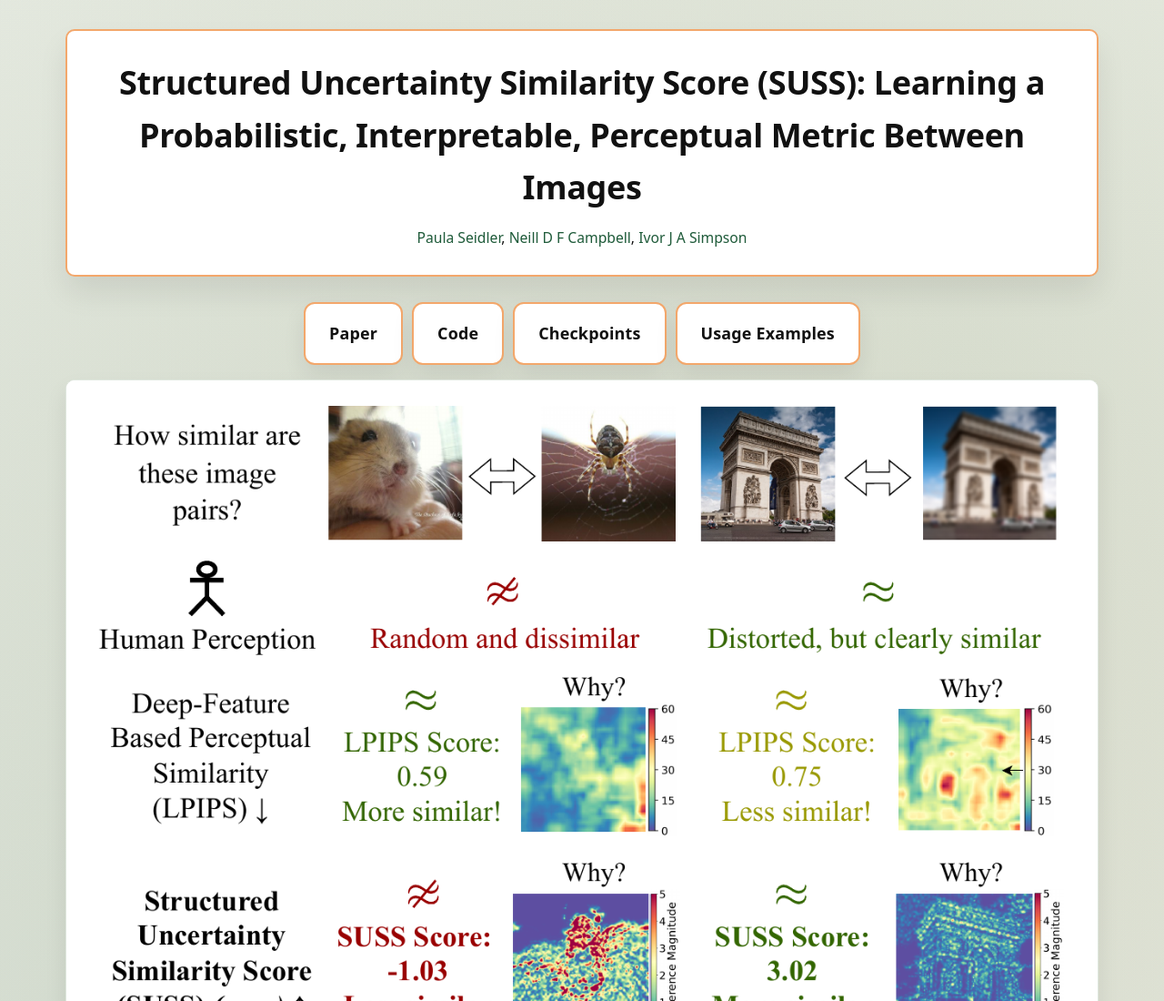
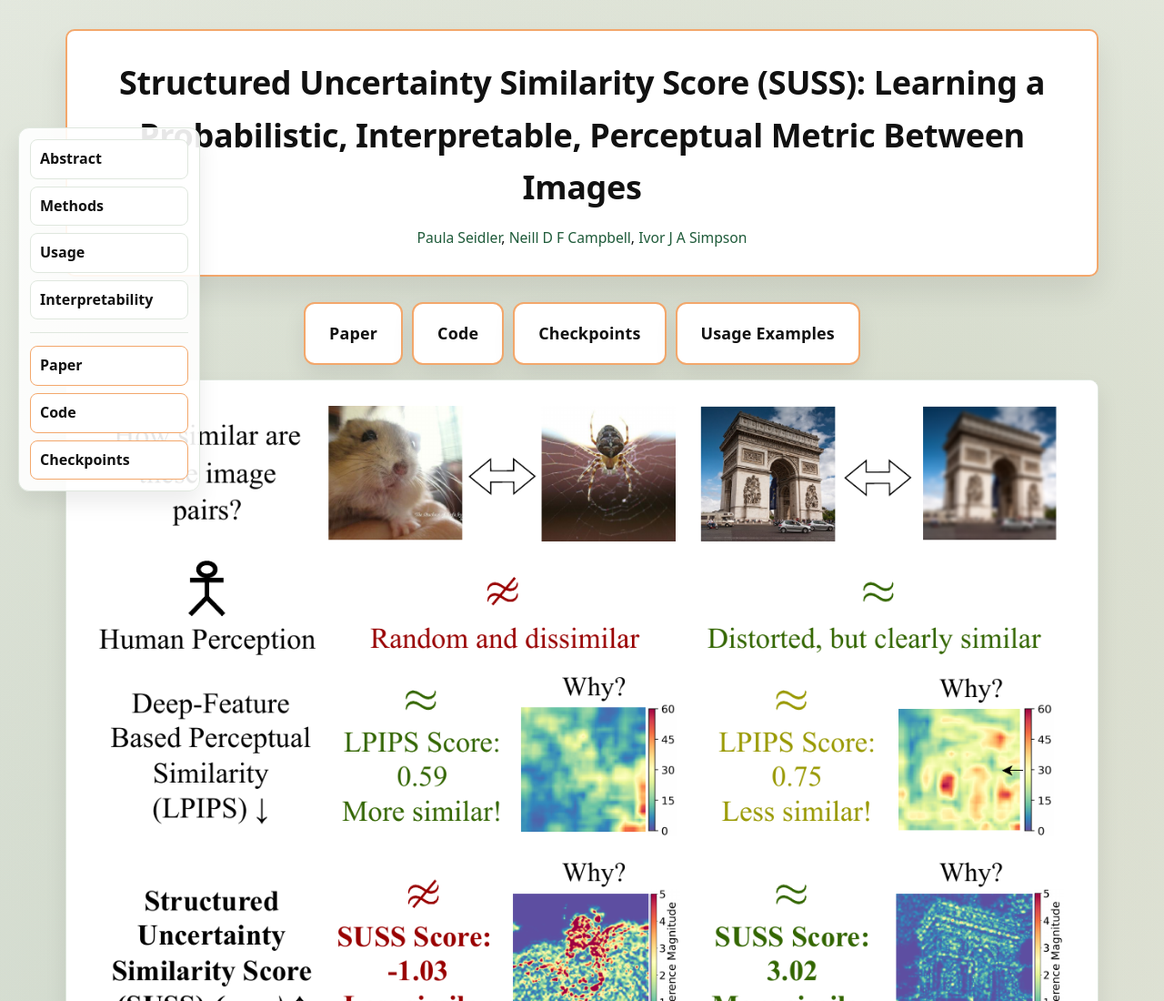
Before and after one commit to lopasole02/SUSS, a plain HTML site: page index.html in a window 1280 px wide. Shown: the top 1100 px of the page at 91% size. Drawn offline with Linux system fonts and the light colour scheme.

Commit message:
Add side navigation for document sections

```diff
--- a/index.html
+++ b/index.html
@@ -39,6 +39,67 @@
       max-width: 1180px;
       margin: 0 auto;
       padding: 32px 22px 72px;
+    }
+
+    .side-nav {
+      position: fixed;
+      top: 140px;
+      left: 20px;
+      width: 200px;
+      background: rgba(255, 255, 255, 0.9);
+      border: 1px solid var(--border);
+      border-radius: 12px;
+      box-shadow: var(--shadow);
+      padding: 12px;
+      display: flex;
+      flex-direction: column;
+      gap: 8px;
+    }
+
+    .side-nav .nav-title {
+      font-weight: 700;
+      color: var(--muted);
+      padding: 6px 8px;
+    }
+
+    .side-nav a {
+      text-decoration: none;
+      color: var(--text);
+      padding: 8px 10px;
+      border-radius: 8px;
+      font-weight: 600;
+      transition: transform 120ms ease, border-color 120ms ease, background 120ms ease;
+      border: 1px solid var(--border);
+      background: #ffffff;
+    }
+
+    .side-nav a:hover {
+      transform: translateX(2px);
+      border-color: var(--accent);
+      background: linear-gradient(120deg, rgba(31, 91, 58, 0.08), rgba(47, 122, 79, 0.08));
+    }
+
+    .side-nav a.external {
+      border-color: var(--accent-warm);
+    }
+
+    .side-nav a.external:hover {
+      border-color: var(--accent-warm);
+      background: linear-gradient(120deg, rgba(31, 91, 58, 0.08), rgba(243, 167, 107, 0.12));
+    }
+
+    .side-nav a.active {
+      border-color: var(--accent);
+      background: linear-gradient(120deg, rgba(31, 91, 58, 0.12), rgba(47, 122, 79, 0.12));
+    }
+
+    @media (max-width: 1100px) {
+      .side-nav {
+        display: none;
+      }
+      .container {
+        padding: 24px 18px 64px;
+      }
     }
 
     header {
@@ -234,7 +295,19 @@
 </head>
 
 <body>
+  <div class="side-nav">
+    <a href="#abstract">Abstract</a>
+    <a href="#methods">Methods</a>
+    <a href="#usage-examples">Usage</a>
+    <a href="#interpretability">Interpretability</a>
+    <hr style="width:100%; border:0; border-top:1px solid var(--border); margin:6px 0;">
+    <a class="external" href="https://arxiv.org/abs/XXXX.XXXXX" target="_blank" rel="noopener noreferrer">Paper</a>
+    <a class="external" href="https://github.com/lopasole02/Structured-Uncertainty-Similarity-Score" target="_blank" rel="noopener noreferrer">Code</a>
+    <a class="external" href="checkpoints.html">Checkpoints</a>
+  </div>
+
   <div class="container">
+
     <header>
       <h1>Structured Uncertainty Similarity Score (SUSS): Learning a Probabilistic,
 Interpretable, Perceptual Metric Between Images</h1>
@@ -249,7 +322,7 @@ Interpretable, Perceptual Metric Between Images</h1>
     <!-- buttons -->
     <div class="button-row">
       <a href="https://arxiv.org/abs/XXXX.XXXXX" target="_blank" rel="noopener noreferrer">Paper</a>
-      <a href="https://github.com/lopasole02/SUPNMetric" target="_blank" rel="noopener noreferrer">Code</a>
+      <a href="https://github.com/lopasole02/Structured-Uncertainty-Similarity-Score" target="_blank" rel="noopener noreferrer">Code</a>
       <a href="checkpoints.html">Checkpoints</a>
       <a href="#usage-examples">Usage Examples</a>
     </div>
@@ -453,4 +526,27 @@ loss.backward()</code></pre>
     </footer>
   </div>
 </body>
+<script>
+  // Highlight current section in side navigation
+  const navLinks = Array.from(document.querySelectorAll('.side-nav a')).filter(a => a.hash);
+  const sections = navLinks
+    .map(link => document.querySelector(link.hash))
+    .filter(Boolean);
+
+  const onScroll = () => {
+    const scrollPos = window.scrollY + 140; // offset to account for header spacing
+    let activeId = null;
+    for (const section of sections) {
+      if (section.offsetTop <= scrollPos) {
+        activeId = section.id;
+      }
+    }
+    navLinks.forEach(link => {
+      link.classList.toggle('active', link.hash === `#${activeId}`);
+    });
+  };
+
+  window.addEventListener('scroll', onScroll, { passive: true });
+  onScroll();
+</script>
 </html>
```
